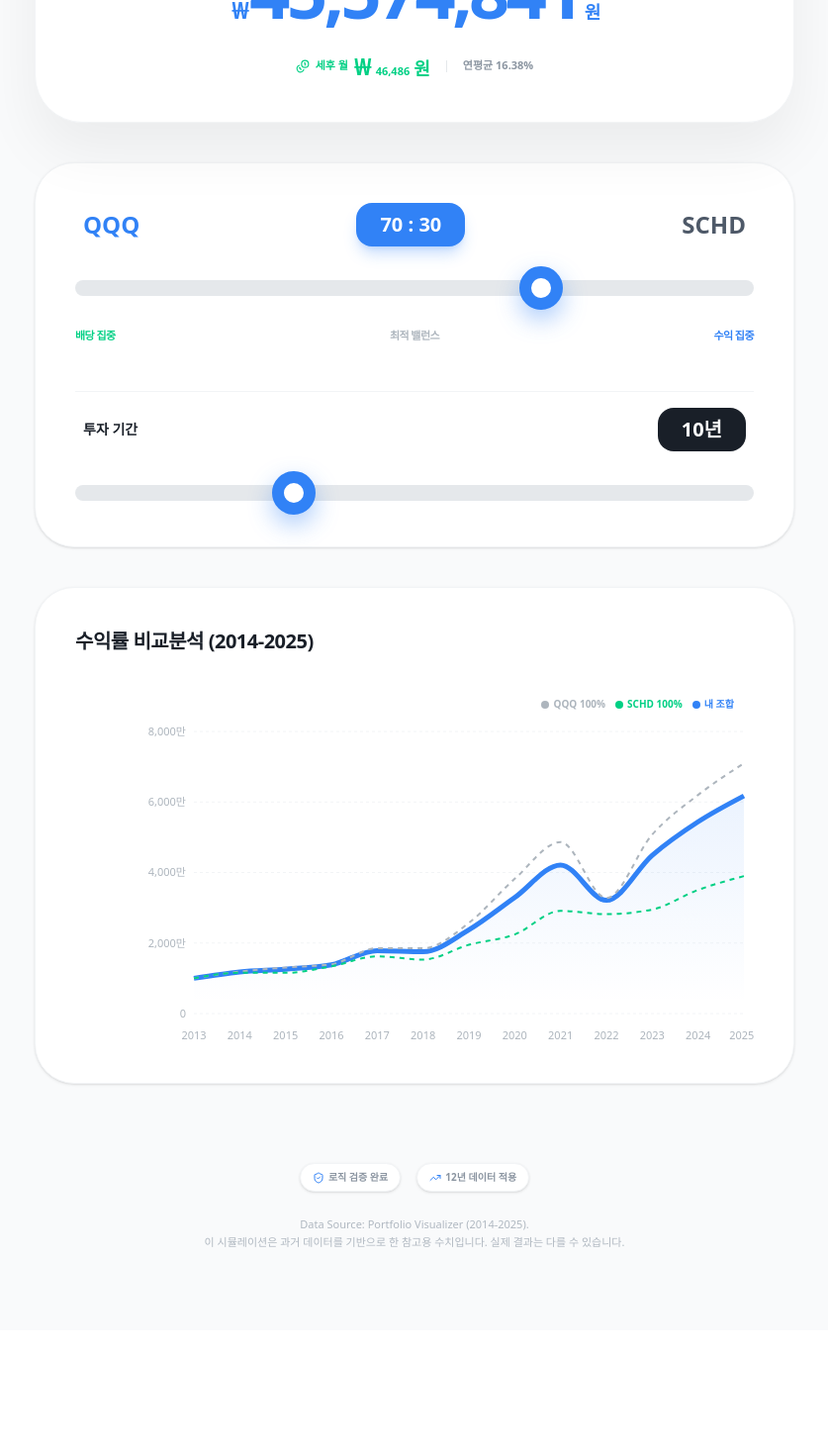
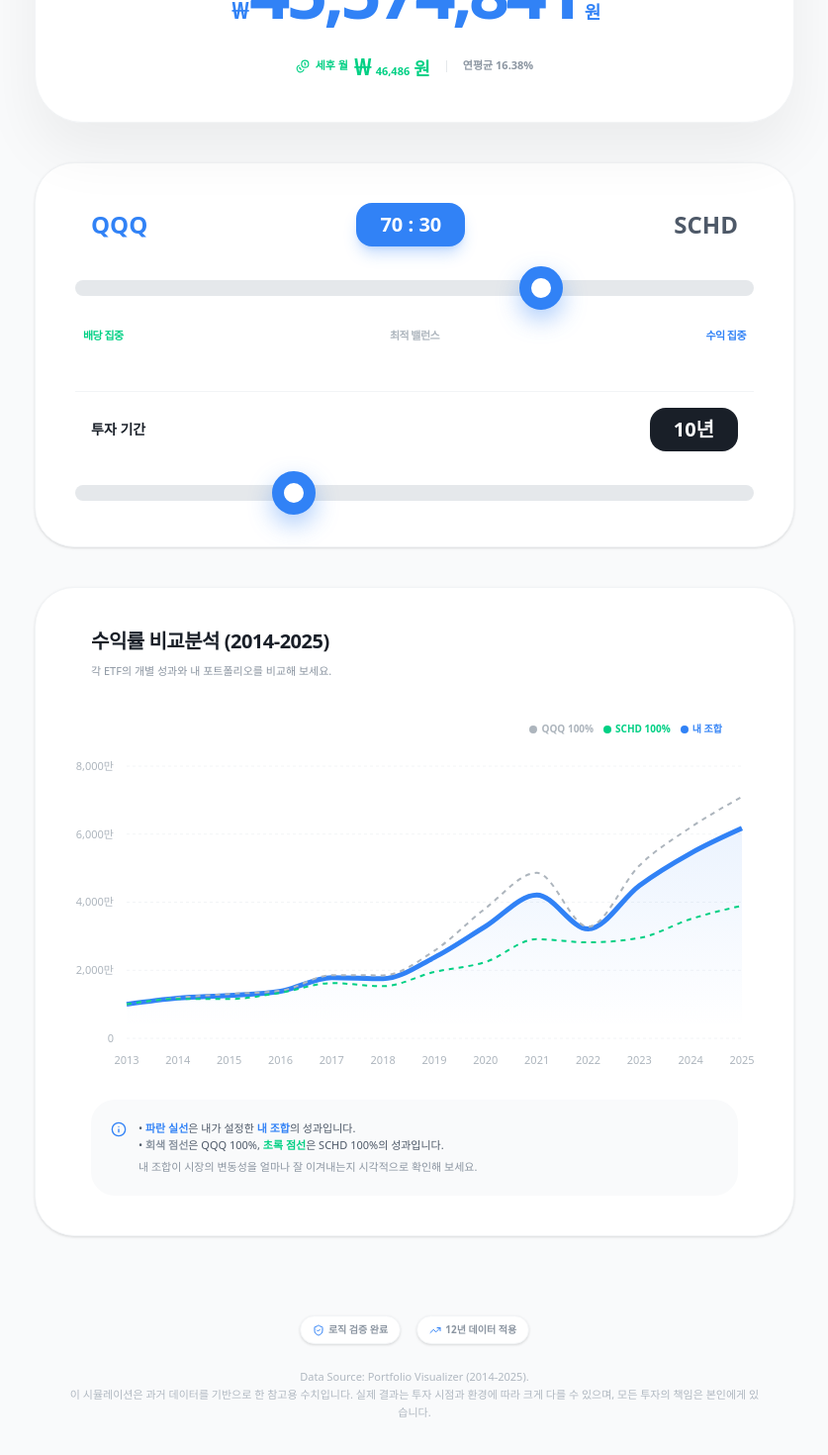
Before and after one commit to kiyeonh1993-create/etf-combination-0.1, a Next.js app: page / in a window 1280 px wide. Shown: the part 554-2024 px from the top of the page at 99% size, without its empty margins (221-1058 px from the left). Before the commit the page ends 1898 px from the top, so only its background shows below. Built offline with nearby package versions, Linux system fonts and the light colour scheme.

Commit message:
design: v0.2.5 차트 비대칭 해결, X축 가독성 개선 및 안내 문구 정정

```diff
--- a/src/app/page.tsx
+++ b/src/app/page.tsx
@@ -13,7 +13,7 @@
   Legend
 } from 'recharts';
 import { motion } from 'framer-motion';
-import { TrendingUp, ShieldCheck, Coins, HelpCircle, Info } from 'lucide-react';
+import { TrendingUp, ShieldCheck, Coins, Info } from 'lucide-react';
 
 const data = [
   { year: 2014, qqq: 19.18, schd: 15.82 },
@@ -85,7 +85,6 @@
     const cagr = (Math.pow(currentBalance / initialInvestment, 1 / data.length) - 1);
     const futureValue = initialInvestment * Math.pow(1 + cagr, investmentYears);
     const dividendYield = (qqqWeight / 100) * 0.6 + (schdWeight / 100) * 3.4;
-
     const monthlyDividendPostTax = ((futureValue * (dividendYield / 100)) / 12) * 0.85;
 
     return {
@@ -107,16 +106,16 @@
     <main className="min-h-screen bg-[#F9FAFB] p-4 md:p-10 font-sans text-[#191F28] pb-40">
       <div className="max-w-3xl mx-auto space-y-10">
 
-        {/* Updated Header */}
+        {/* Header */}
         <header className="text-center space-y-4 py-4">
           <div className="flex justify-center gap-2">
-            <span className="bg-[#3182F6] text-white text-[10px] px-3 py-1 rounded-full font-black shadow-sm uppercase tracking-widest">v0.2.4 Optimization</span>
+            <span className="bg-[#3182F6] text-white text-[10px] px-3 py-1 rounded-full font-black shadow-sm uppercase tracking-widest">v0.2.5 Balanced</span>
           </div>
           <h1 className="text-3xl md:text-4xl font-black tracking-tight text-[#191F28]">QQQ x SCHD 황금비율 시뮬레이터</h1>
-          <p className="text-[#8B95A1] text-sm md:text-base font-medium">과거 12년 데이터를 기반으로 나만의 최적 조합을 찾아보세요.</p>
+          <p className="text-[#8B95A1] text-sm md:text-base font-medium px-4">과거 12년 데이터를 기반으로 나만의 최적 조합을 찾아보세요.</p>
         </header>
 
-        {/* Improved Full-Width Input */}
+        {/* Full-Width Input */}
         <section className="bg-white p-8 rounded-[40px] shadow-sm border border-[#F2F4F6] w-full group focus-within:shadow-md transition-shadow text-center">
           <label className="text-[11px] font-black text-[#8B95A1] block mb-4 uppercase tracking-widest">초기 투자 원금 설정</label>
           <div className="flex items-center justify-center gap-3 border-b-2 border-[#F2F4F6] group-focus-within:border-[#3182F6] transition-colors pb-3 max-w-md mx-auto">
@@ -153,7 +152,7 @@
         {/* Enhanced Controls */}
         <section className="bg-white p-10 rounded-[40px] shadow-sm border border-[#F2F4F6] space-y-12">
           <div className="space-y-8">
-            <div className="flex justify-between items-center px-2">
+            <div className="flex justify-between items-center px-4">
               <span className="text-2xl font-black text-[#3182F6]">QQQ</span>
               <div className="bg-[#3182F6] text-white px-6 py-2 rounded-2xl text-xl font-black shadow-lg shadow-[#3182F644]">
                 {qqqWeight} : {schdWeight}
@@ -161,13 +160,13 @@
               <span className="text-2xl font-black text-[#4E5968]">SCHD</span>
             </div>
             <input type="range" min="0" max="100" step="5" value={qqqWeight} onChange={(e) => setQqqWeight(parseInt(e.target.value))} className="w-full h-4 bg-[#E5E8EB] rounded-full appearance-none cursor-pointer accent-[#3182F6]" />
-            <div className="flex justify-between text-[11px] font-black text-[#ADB5BD] uppercase tracking-tighter">
+            <div className="flex justify-between text-[11px] font-black text-[#ADB5BD] uppercase tracking-tighter px-2">
               <span className="text-[#00D084]">배당 집중</span><span>최적 밸런스</span><span className="text-[#3182F6]">수익 집중</span>
             </div>
           </div>
 
           <div className="space-y-8 pt-4 border-t border-[#F2F4F6]">
-            <div className="flex justify-between items-center px-2">
+            <div className="flex justify-between items-center px-4">
               <span className="text-sm font-black text-[#191F28]">투자 기간</span>
               <div className="bg-[#191F28] text-white px-6 py-2 rounded-2xl text-xl font-black">
                 {investmentYears}년
@@ -177,12 +176,16 @@
           </div>
         </section>
 
-        {/* Comparison Chart with Legend */}
-        <section className="bg-white p-8 md:p-10 rounded-[40px] shadow-sm border border-[#F2F4F6] space-y-8">
-          <h3 className="text-xl font-black tracking-tight">수익률 비교분석 (2014-2025)</h3>
+        {/* Comparison Chart with Symmetrical Layout */}
+        <section className="bg-white py-10 px-4 md:px-8 rounded-[40px] shadow-sm border border-[#F2F4F6] space-y-8 overflow-hidden">
+          <div className="px-4 md:px-6">
+            <h3 className="text-xl font-black tracking-tight mb-2">수익률 비교분석 (2014-2025)</h3>
+            <p className="text-[11px] font-medium text-[#8B95A1]">각 ETF의 개별 성과와 내 포트폴리오를 비교해 보세요.</p>
+          </div>
+
           <div className="h-[360px] w-full">
             <ResponsiveContainer width="100%" height="100%">
-              <ComposedChart data={results.chartData} margin={{ top: 10, right: 10, left: 40, bottom: 0 }}>
+              <ComposedChart data={results.chartData} margin={{ left: 0, right: 20, top: 10, bottom: 0 }}>
                 <defs>
                   <linearGradient id="colorValue" x1="0" y1="0" x2="0" y2="1">
                     <stop offset="5%" stopColor="#3182F6" stopOpacity={0.15}/>
@@ -190,24 +193,54 @@
                   </linearGradient>
                 </defs>
                 <CartesianGrid strokeDasharray="3 3" vertical={false} stroke="#F2F4F6" />
-                <XAxis dataKey="year" axisLine={false} tickLine={false} tick={{ fill: '#ADB5BD', fontSize: 11 }} dy={10} />
-                <YAxis width={80} domain={['auto', 'auto']} axisLine={false} tickLine={false} tick={{ fill: '#ADB5BD', fontSize: 11 }} tickFormatter={formatYAxis} />
+                <XAxis
+                  dataKey="year"
+                  axisLine={false}
+                  tickLine={false}
+                  tick={{ fill: '#ADB5BD', fontSize: 11 }}
+                  dy={10}
+                  interval={"preserveStartEnd"}
+                />
+                <YAxis
+                  width={60}
+                  domain={['auto', 'auto']}
+                  axisLine={false}
+                  tickLine={false}
+                  tick={{ fill: '#ADB5BD', fontSize: 11 }}
+                  tickFormatter={formatYAxis}
+                  dx={-5}
+                />
                 <Tooltip
                   cursor={{ stroke: '#3182F6', strokeWidth: 1 }}
                   contentStyle={{ borderRadius: '24px', border: 'none', boxShadow: '0 20px 40px rgba(0,0,0,0.1)', padding: '20px' }}
                   formatter={(value, name) => [new Intl.NumberFormat('ko-KR').format(Number(value)) + "원", name === 'value' ? '내 조합' : name === 'qqqOnly' ? 'QQQ 100%' : 'SCHD 100%']}
                 />
-                <Legend verticalAlign="top" align="right" iconType="circle" iconSize={8} wrapperStyle={{ fontSize: '10px', fontWeight: 'bold', color: '#8B95A1', paddingBottom: '20px' }} />
+                <Legend
+                  verticalAlign="top"
+                  align="right"
+                  iconType="circle"
+                  iconSize={8}
+                  wrapperStyle={{ fontSize: '10px', fontWeight: 'bold', color: '#8B95A1', paddingBottom: '30px', paddingRight: '10px' }}
+                />
                 <Area name="내 조합" type="monotone" dataKey="value" stroke="#3182F6" strokeWidth={5} fill="url(#colorValue)" animationDuration={1000} />
                 <Line name="QQQ 100%" type="monotone" dataKey="qqqOnly" stroke="#ADB5BD" strokeWidth={2} strokeDasharray="5 5" dot={false} />
                 <Line name="SCHD 100%" type="monotone" dataKey="schdOnly" stroke="#00D084" strokeWidth={2} strokeDasharray="5 5" dot={false} />
               </ComposedChart>
             </ResponsiveContainer>
           </div>
+
+          <div className="mx-4 md:mx-6 bg-[#F9FAFB] p-5 rounded-3xl flex items-start gap-3">
+            <Info className="w-4 h-4 text-[#3182F6] mt-0.5 shrink-0" />
+            <div className="text-[11px] text-[#4E5968] leading-relaxed font-medium">
+              <p>• <strong className="text-[#3182F6]">파란 실선</strong>은 내가 설정한 <strong className="text-[#3182F6]">내 조합</strong>의 성과입니다.</p>
+              <p>• <strong className="text-[#8B95A1]">회색 점선</strong>은 QQQ 100%, <strong className="text-[#00D084]">초록 점선</strong>은 SCHD 100%의 성과입니다.</p>
+              <p className="mt-1 text-[#8B95A1]">내 조합이 시장의 변동성을 얼마나 잘 이겨내는지 시각적으로 확인해 보세요.</p>
+            </div>
+          </div>
         </section>
 
-        {/* Footer info */}
-        <footer className="text-center py-10 space-y-6">
+        {/* Footer with Padding */}
+        <footer className="text-center pt-10 pb-20 space-y-6">
           <div className="flex justify-center gap-4">
             <div className="flex items-center gap-1 bg-white border border-[#F2F4F6] px-3 py-1.5 rounded-full shadow-sm">
               <ShieldCheck className="w-3 h-3 text-[#3182F6]" /><span className="text-[10px] font-bold text-[#8B95A1]">로직 검증 완료</span>
@@ -216,9 +249,9 @@
               <TrendingUp className="w-3 h-3 text-[#3182F6]" /><span className="text-[10px] font-bold text-[#8B95A1]">12년 데이터 적용</span>
             </div>
           </div>
-          <p className="text-[11px] text-[#B0B8C1] leading-relaxed px-6">
+          <p className="text-[11px] text-[#B0B8C1] leading-relaxed px-8">
             Data Source: Portfolio Visualizer (2014-2025).<br />
-            이 시뮬레이션은 과거 데이터를 기반으로 한 참고용 수치입니다. 실제 결과는 다를 수 있습니다.
+            이 시뮬레이션은 과거 데이터를 기반으로 한 참고용 수치입니다. 실제 결과는 투자 시점과 환경에 따라 크게 다를 수 있으며, 모든 투자의 책임은 본인에게 있습니다.
           </p>
         </footer>
       </div>
@@ -233,6 +266,10 @@
           border-radius: 50%;
           box-shadow: 0 10px 25px rgba(49, 130, 246, 0.4);
           cursor: pointer;
+          transition: all 0.2s ease;
+        }
+        input[type='range']::-webkit-slider-thumb:active {
+          transform: scale(1.2);
         }
       `}</style>
     </main>
```
